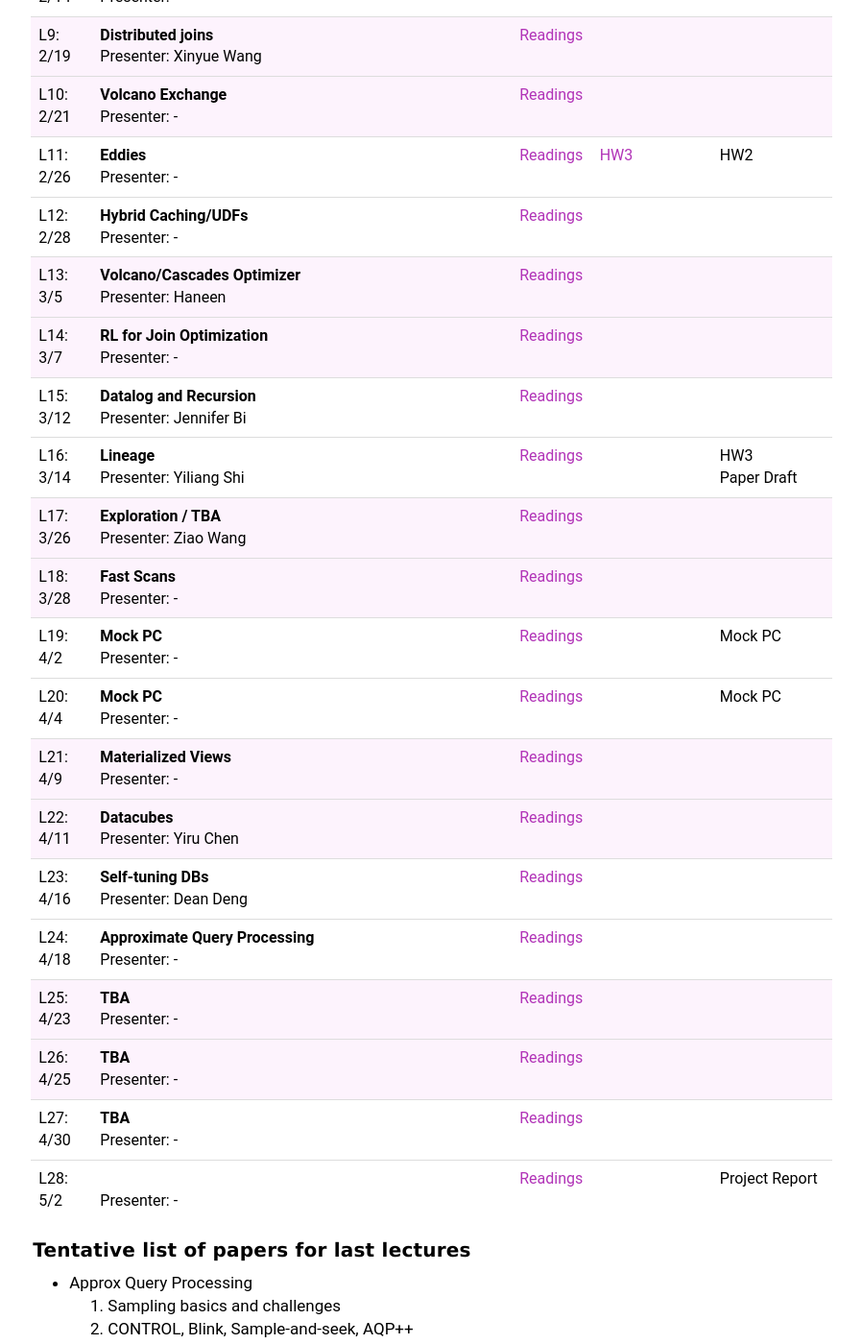
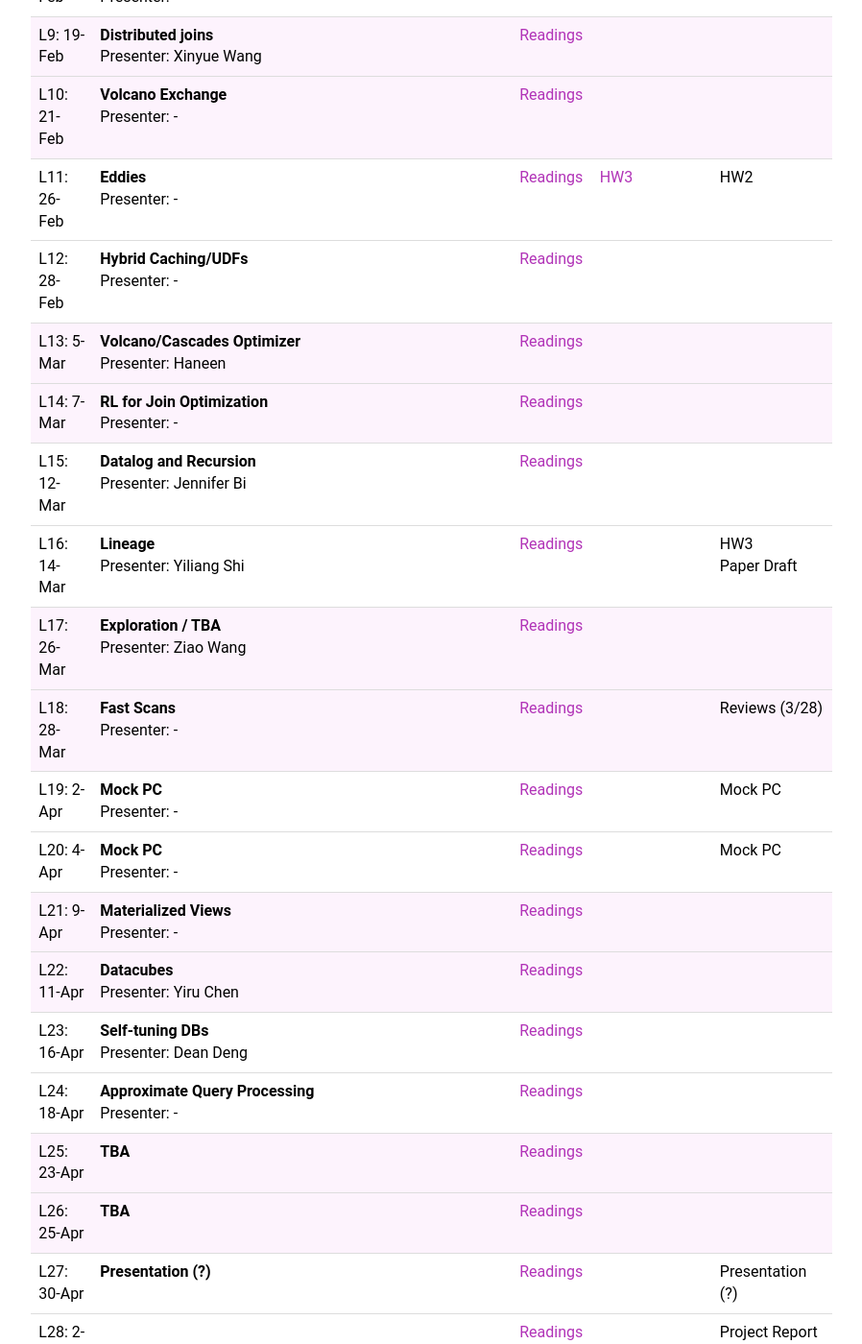
Before and after one commit to wzao1515/w6113.github.io, a Jekyll site: the page built from index.md, in a window 1280 px wide and 1400 px high, scrolled down 1242 px. Shown: the whole window at 96% size, without its empty margins (292-1190 px from the left). Built offline with Jekyll 4.4.1, drawn with Linux system fonts in a browser that asks for light colours; some of the changed text lies outside the part shown.

Commit message:
updated website

```diff
--- a/_data/schedule.csv
+++ b/_data/schedule.csv
@@ -1,29 +1,29 @@
 color,date,slug,link,presenter,readings,optional,assigned,due
-#fdf3fd,1/22,Intro,./lecs/01_intro,,,,"<a href=""https://github.com/w6113/databass-public/blob/master/docs/hw0.md"">HW0</a> (weds)",
-#fdf3fd,1/24,System R overview,./lecs/02_dbprimer,,"<a href=""./files/papers/systemr-retrospective.pdf"">System R Retrospective</a>","<a href=""./files/papers/ingres-retrospective.pdf"">Ingres Design</a>",,HW0 1/27 11:59PM
-white,1/29,Ingres/Postgres,./lecs/03_postgres,Wu,,,"<a href=""https://github.com/w6113/databass-public/blob/master/docs/hw1.md"">HW1</a> (weds)",
-white,1/31,Column Stores,./lecs/04_colstore,Wu,,,,
-#fdf3fd,2/5,OLTP engines,,Wu,,,,
-#fdf3fd,2/7,Query Compilation,,Wu,,,"<a href=""https://github.com/w6113/databass-public/blob/master/docs/hw2.md"">HW2</a> ",HW1
-white,2/12,Multi-dim Indexes,,Wu,,,,
-white,2/14,Single machine joins,,-,,,,Prospectus
-#fdf3fd,2/19,Distributed joins,,Xinyue Wang,,,,
-#fdf3fd,2/21,Volcano Exchange,,-,,,,
-white,2/26,Eddies,,-,,,"<a href=""https://github.com/w6113/databass-public/blob/master/docs/hw3.md"">HW3</a>",HW2
-white,2/28,Hybrid Caching/UDFs,,-,,,,
-#fdf3fd,3/5,Volcano/Cascades Optimizer,,Haneen,,,,
-#fdf3fd,3/7,RL for Join Optimization,,-,,,,
-white,3/12,Datalog and Recursion,,Jennifer Bi,,,,
-white,3/14,Lineage,,Yiliang Shi,,,,HW3<br/>Paper Draft
-#fdf3fd,3/26,Exploration / TBA,,Ziao Wang,,,,
-#fdf3fd,3/28,Fast Scans,,-,,,,
-white,4/2,Mock PC,,-,,,,Mock PC
-white,4/4,Mock PC,,-,,,,Mock PC
-#fdf3fd,4/9,Materialized Views,,-,,,,
-#fdf3fd,4/11,Datacubes,,Yiru Chen,,,,
-white,4/16,Self-tuning DBs,,Dean Deng,,,,
-white,4/18,Approximate Query Processing,,-,,,,
-#fdf3fd,4/23,TBA,,-,,,,
-#fdf3fd,4/25,TBA,,-,,,,
-white,4/30,TBA,,-,,,,
-white,5/2,,,-,,,,Project Report
+#fdf3fd,22-Jan,Intro,./lecs/01_intro,,,,"<a href=""https://github.com/w6113/databass-public/blob/master/docs/hw0.md"">HW0</a> (weds)",
+#fdf3fd,24-Jan,System R overview,./lecs/02_dbprimer,,"<a href=""./files/papers/systemr-retrospective.pdf"">System R Retrospective</a>","<a href=""./files/papers/ingres-retrospective.pdf"">Ingres Design</a>",,HW0 1/27 11:59PM
+white,29-Jan,Ingres/Postgres,./lecs/03_postgres,Wu,,,"<a href=""https://github.com/w6113/databass-public/blob/master/docs/hw1.md"">HW1</a> (weds)",
+white,31-Jan,Column Stores,./lecs/04_colstore,Wu,,,,
+#fdf3fd,5-Feb,OLTP engines,,Wu,,,,
+#fdf3fd,7-Feb,Query Compilation,,Wu,,,"<a href=""https://github.com/w6113/databass-public/blob/master/docs/hw2.md"">HW2</a> ",HW1
+white,12-Feb,Multi-dim Indexes,,Wu,,,,
+white,14-Feb,Single machine joins,,-,,,,"<a href=""https://w6113.github.io/projects"">Prospectus</a>"
+#fdf3fd,19-Feb,Distributed joins,,Xinyue Wang,,,,
+#fdf3fd,21-Feb,Volcano Exchange,,-,,,,
+white,26-Feb,Eddies,,-,,,"<a href=""https://github.com/w6113/databass-public/blob/master/docs/hw3.md"">HW3</a>",HW2
+white,28-Feb,Hybrid Caching/UDFs,,-,,,,
+#fdf3fd,5-Mar,Volcano/Cascades Optimizer,,Haneen,,,,
+#fdf3fd,7-Mar,RL for Join Optimization,,-,,,,
+white,12-Mar,Datalog and Recursion,,Jennifer Bi,,,,
+white,14-Mar,Lineage,,Yiliang Shi,,,,HW3<br/>Paper Draft
+#fdf3fd,26-Mar,Exploration / TBA,,Ziao Wang,,,,
+#fdf3fd,28-Mar,Fast Scans,,-,,,,Reviews (3/28)
+white,2-Apr,Mock PC,,-,,,,Mock PC
+white,4-Apr,Mock PC,,-,,,,Mock PC
+#fdf3fd,9-Apr,Materialized Views,,-,,,,
+#fdf3fd,11-Apr,Datacubes,,Yiru Chen,,,,
+white,16-Apr,Self-tuning DBs,,Dean Deng,,,,
+white,18-Apr,Approximate Query Processing,,-,,,,
+#fdf3fd,23-Apr,TBA,,,,,,
+#fdf3fd,25-Apr,TBA,,,,,,
+white,30-Apr,Presentation (?),,,,,,Presentation (?)
+white,2-May,,,,,,,Project Report
```
Also changed, not shown: index.md (+2 -2 lines).
